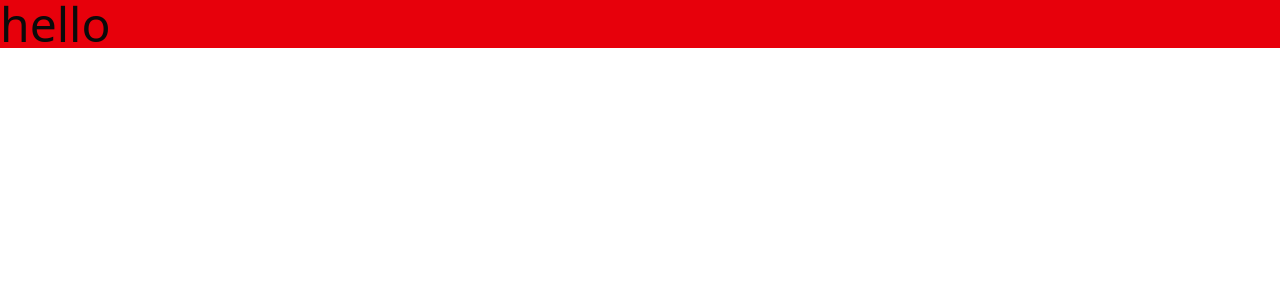
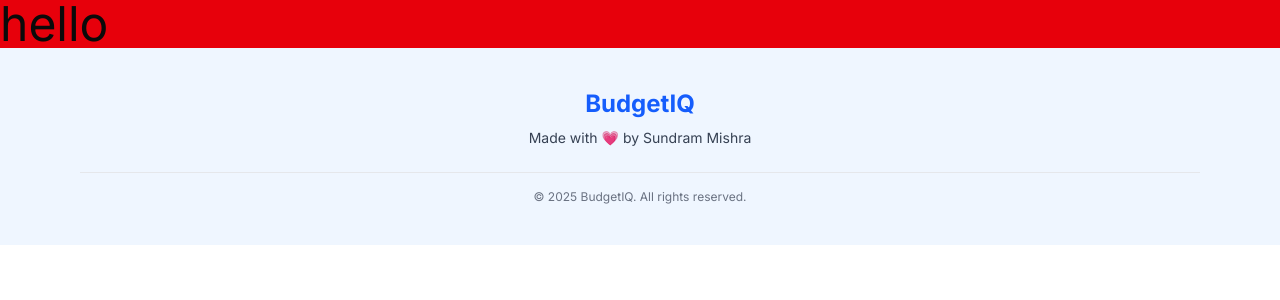
Before and after one commit to sundram7865/assignment-yard, a Next.js app: page / in a window 1280 px wide. Shown: the top 300 px of the page. Built offline with nearby package versions, Linux system fonts and the light colour scheme.

Commit message:
created footer

```diff
--- a/app/layout.js
+++ b/app/layout.js
@@ -1,28 +1,33 @@
-import { Geist, Geist_Mono } from "next/font/google";
+import { Inter } from "next/font/google";
 import "./globals.css";
-
-const geistSans = Geist({
-  variable: "--font-geist-sans",
-  subsets: ["latin"],
-});
-
-const geistMono = Geist_Mono({
-  variable: "--font-geist-mono",
-  subsets: ["latin"],
-});
+import Header from "@/components/header";
+const inter = Inter({ subsets: ["latin"] });
 
 export const metadata = {
-  title: "Create Next App",
-  description: "Generated by create next app",
+  title: "BudgetIQ",
+  description: "personal budget tracker ",
 };
 
 export default function RootLayout({ children }) {
   return (
     <html lang="en">
       <body
-        className={`${geistSans.variable} ${geistMono.variable} antialiased`}
+        className={`${inter.className}`}
       >
+
         {children}
+        {/*footer*/}
+         <footer className="bg-blue-50 text-gray-700 py-10">
+  <div className="max-w-6xl mx-auto px-4 text-center">
+    <h2 className="text-2xl font-bold text-blue-600 mb-2">BudgetIQ</h2>
+    <p className="text-sm">Made with 💗 by Sundram Mishra</p>
+    <div className="mt-6 border-t border-gray-200 pt-4 text-xs text-gray-500">
+      © {new Date().getFullYear()} BudgetIQ. All rights reserved.
+    </div>
+  </div>
+</footer>
+
+
       </body>
     </html>
   );
--- /dev/null
+++ b/components/header.jsx
@@ -0,0 +1,51 @@
+import React from "react";
+import { Button } from "./ui/button";
+import { PenBox, LayoutDashboard } from "lucide-react";
+import Link from "next/link";
+import Image from "next/image";
+
+const Header = () => {
+  return (
+    <header className="fixed top-0 w-full bg-white/80 backdrop-blur-md z-50 border-b">
+      <nav className="container mx-auto px-4 py-4 flex items-center justify-between">
+        <Link href="/">
+          <Image
+            src={"/logo.png"}
+            alt="BudgetIQ Logo"
+            width={200}
+            height={60}
+            className="h-12 w-auto object-contain"
+          />
+        </Link>
+
+        {/* Navigation Links */}
+        <div className="hidden md:flex items-center space-x-8">
+          <a href="#features" className="text-gray-600 hover:text-blue-600">
+            Features
+          </a>
+          <a href="#testimonials" className="text-gray-600 hover:text-blue-600">
+            Testimonials
+          </a>
+        </div>
+
+        {/* Action Buttons */}
+        <div className="flex items-center space-x-4">
+          <Link href="/dashboard">
+            <Button variant="outline" className="flex items-center gap-2">
+              <LayoutDashboard size={18} />
+              <span className="hidden md:inline">Dashboard</span>
+            </Button>
+          </Link>
+          <Link href="/transaction/create">
+            <Button className="flex items-center gap-2">
+              <PenBox size={18} />
+              <span className="hidden md:inline">Add Transaction</span>
+            </Button>
+          </Link>
+        </div>
+      </nav>
+    </header>
+  );
+};
+
+export default Header;
```
